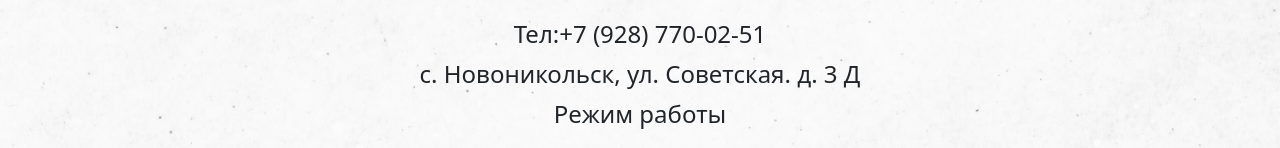
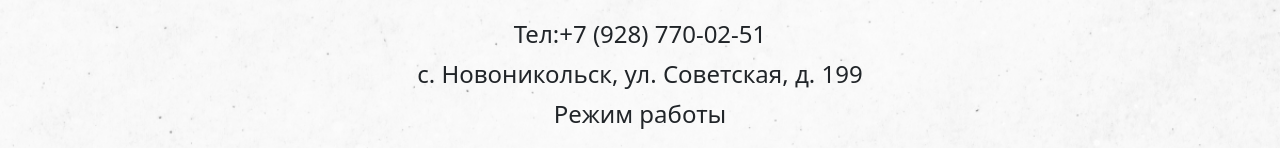
Before and after one commit to KirillWeb2/bath-building, a Next.js app: page /contacts in a window 1280 px wide. Shown: the part 157-305 px from the top of the page. Built offline with nearby package versions, Linux system fonts and the light colour scheme.

Commit message:
update address

```diff
--- a/features/contacts/Contacts.tsx
+++ b/features/contacts/Contacts.tsx
@@ -14,7 +14,7 @@ export const Contacts = () => {
               Тел:+7 (928) 770-02-51
             </p>
             <p className="mb-[8px] text-2xl font-normal text-center">
-              с. Новоникольск, ул. Советская. д. 3 Д
+              с. Новоникольск, ул. Советская, д. 199
             </p>
             <p className="mb-[8px] text-2xl font-normal text-center">
               Режим работы
```
